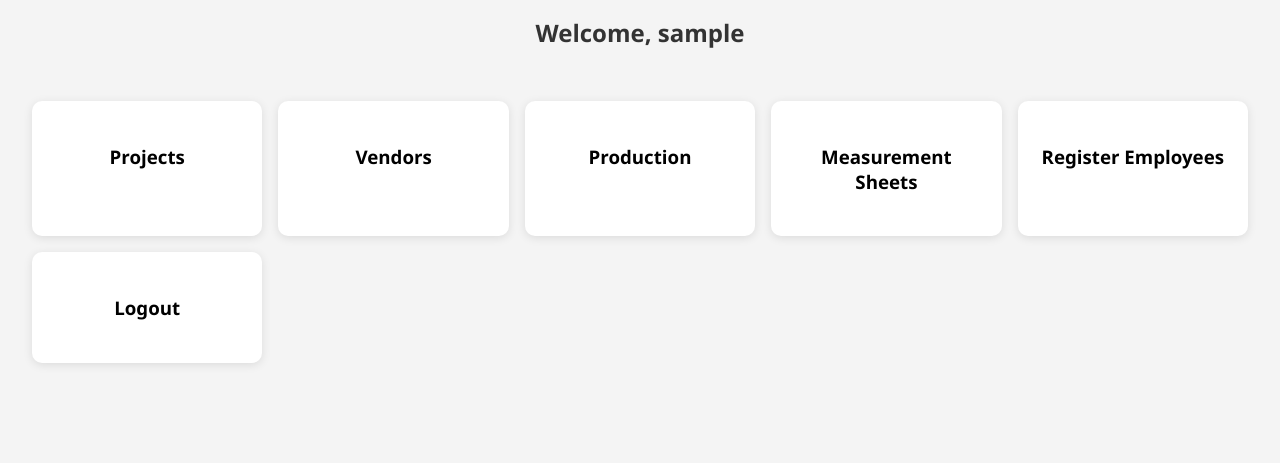
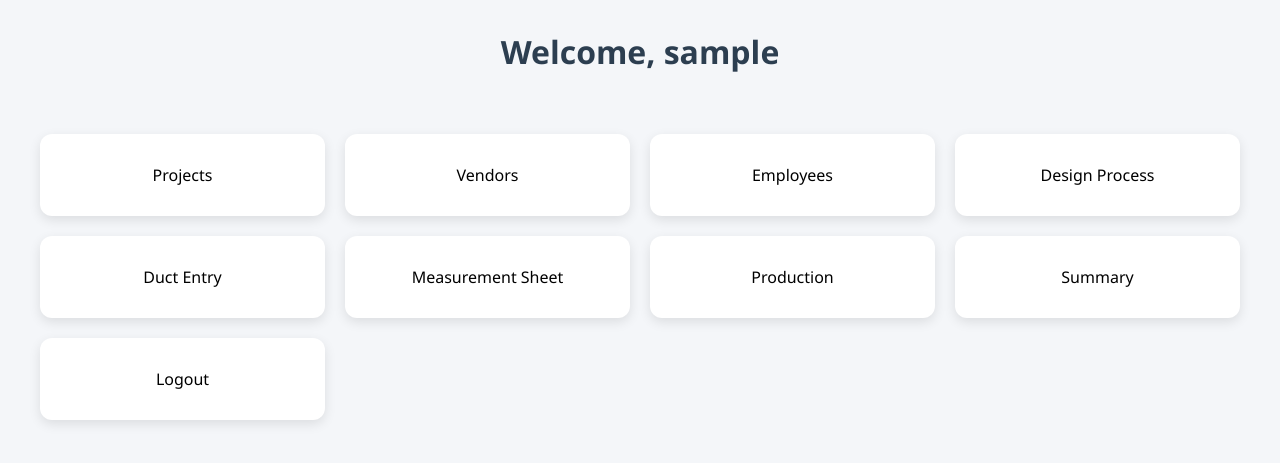
Before and after one commit to Madhan12-tech/erp-management-system, a Flask app: page /dashboard in a window 1280 px wide. Shown: the top 463 px of the page. Run offline with Flask 3, Linux system fonts and the light colour scheme; the visitor is signed in with stand-in values (Sample User, id 1); data comes from the database, SQL or seed files in the repository.

Commit message:
Update dashboard.html

```diff
--- a/templates/dashboard.html
+++ b/templates/dashboard.html
@@ -1,73 +1,53 @@
 <!DOCTYPE html>
 <html lang="en">
 <head>
-  <meta charset="UTF-8">
+  <meta charset="UTF-8" />
   <title>Dashboard | Ducting ERP</title>
   <style>
     body {
       font-family: 'Segoe UI', sans-serif;
       margin: 0;
       padding: 0;
-      background: #f4f4f4;
+      background-color: #f4f6f9;
     }
     .dashboard {
       display: grid;
-      grid-template-columns: repeat(auto-fit, minmax(200px, 1fr));
-      gap: 1rem;
-      padding: 2rem;
+      grid-template-columns: repeat(auto-fill, minmax(250px, 1fr));
+      gap: 20px;
+      padding: 40px;
     }
     .card {
       background: white;
-      padding: 1.5rem;
+      padding: 30px;
+      border-radius: 12px;
+      box-shadow: 0 4px 12px rgba(0, 0, 0, 0.1);
       text-align: center;
-      border-radius: 10px;
-      box-shadow: 0 2px 10px rgba(0,0,0,0.1);
+      cursor: pointer;
       transition: 0.3s;
-      cursor: pointer;
     }
     .card:hover {
-      background: #e8f0fe;
-      transform: scale(1.02);
+      transform: translateY(-5px);
+      box-shadow: 0 8px 18px rgba(0, 0, 0, 0.15);
     }
-    h2 {
+    h1 {
       text-align: center;
-      margin-top: 1rem;
-      color: #333;
+      margin-top: 30px;
+      color: #2c3e50;
     }
   </style>
 </head>
 <body>
-
-<h2>Welcome, {{ user }}</h2>
-
-<div class="dashboard">
-
-  <div class="card" onclick="location.href='{{ url_for('projects') }}'">
-    <h3>Projects</h3>
+  <h1>Welcome, {{ user }}</h1>
+  <div class="dashboard">
+    <div class="card" onclick="location.href='{{ url_for('project_module') }}'">Projects</div>
+    <div class="card" onclick="location.href='{{ url_for('vendor_module') }}'">Vendors</div>
+    <div class="card" onclick="location.href='{{ url_for('employee_module') }}'">Employees</div>
+    <div class="card" onclick="location.href='{{ url_for('design_process') }}'">Design Process</div>
+    <div class="card" onclick="location.href='/project_selector?next=duct_entry'">Duct Entry</div>
+    <div class="card" onclick="location.href='/project_selector?next=measurement_sheet'">Measurement Sheet</div>
+    <div class="card" onclick="location.href='/project_selector?next=production'">Production</div>
+    <div class="card" onclick="location.href='{{ url_for('summary_module') }}'">Summary</div>
+    <div class="card" onclick="location.href='{{ url_for('logout') }}'">Logout</div>
   </div>
-
-  <div class="card" onclick="location.href='{{ url_for('vendors') }}'">
-    <h3>Vendors</h3>
-  </div>
-
-  <!-- ✅ Fixed: Added valid project_id -->
-  <div class="card" onclick="location.href='{{ url_for('production', project_id=1) }}'">
-    <h3>Production</h3>
-  </div>
-
-  <div class="card" onclick="location.href='{{ url_for('measurement') }}'">
-    <h3>Measurement Sheets</h3>
-  </div>
-
-  <div class="card" onclick="location.href='{{ url_for('register_user') }}'">
-    <h3>Register Employees</h3>
-  </div>
-
-  <div class="card" onclick="location.href='{{ url_for('logout') }}'">
-    <h3>Logout</h3>
-  </div>
-
-</div>
-
 </body>
 </html>
```
